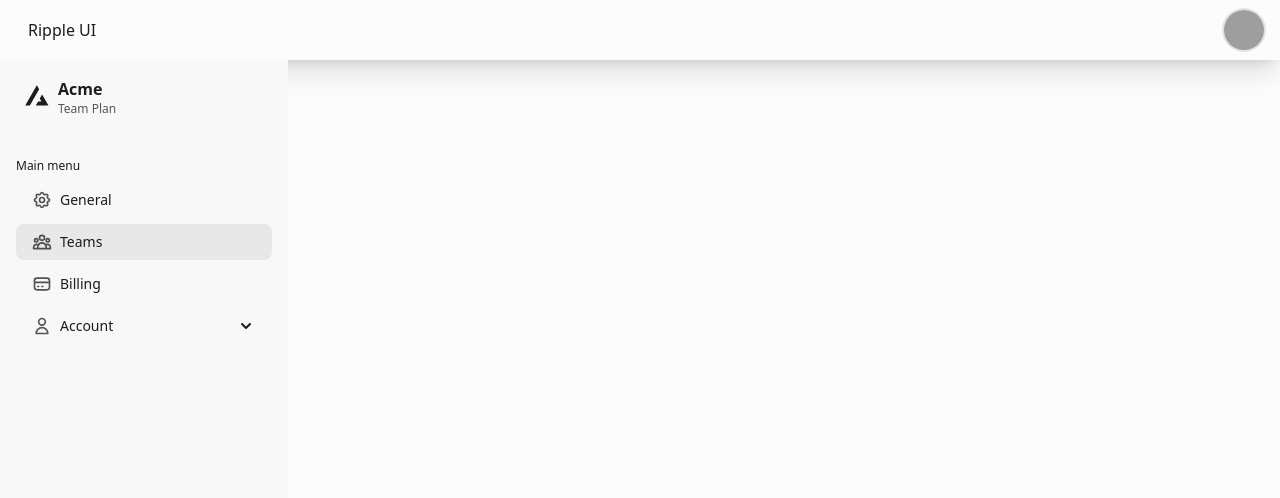
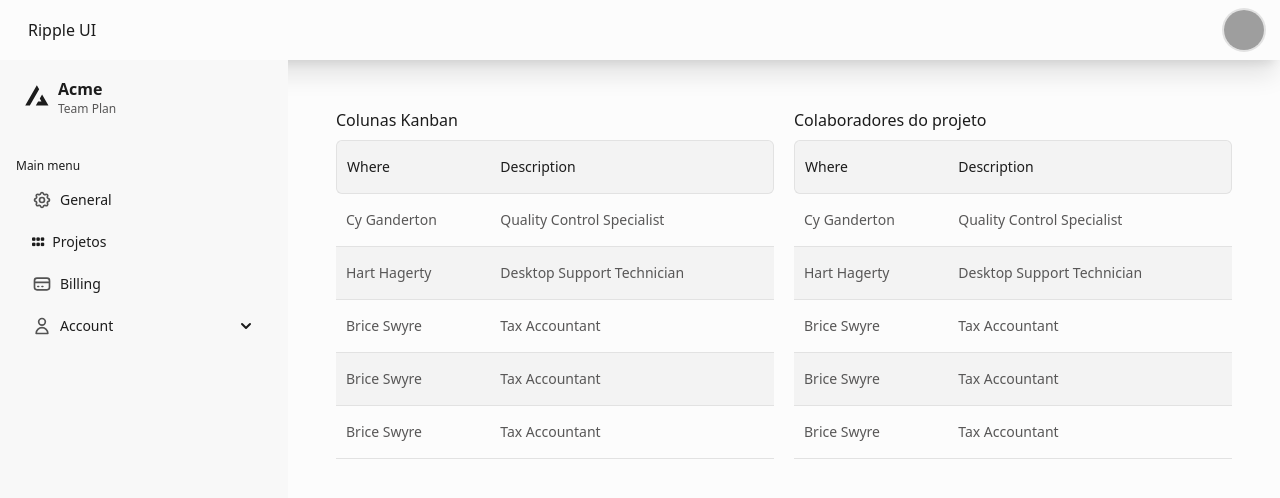
Before and after one commit to fersilverio/dev-trainer-platform, a Vue app: page /projects/1/settings in a window 1280 px wide. Shown: the top 498 px of the page. Built offline with nearby package versions, Linux system fonts and the light colour scheme; grey boxes are pictures that could not be loaded.

Commit message:
Add Font Awesome for icons; update Sidebar and KanbanView for project navigation; create ProjectSettingsView with Kanban columns and collaborators tables

```diff
--- a/index.html
+++ b/index.html
@@ -5,6 +5,9 @@
   <meta charset="UTF-8" />
   <link href="./src/output.css" rel="stylesheet">
   <link rel="icon" type="image/svg+xml" href="/vite.svg" />
+  <link rel="stylesheet" href="https://cdnjs.cloudflare.com/ajax/libs/font-awesome/6.5.2/css/all.min.css"
+    integrity="sha512-SnH5WK+bZxgPHs44uWIX+LLJAJ9/2PkPKZ5QiAj6Ta86w+fsb2TkcmfRyVX3pBnMFcV7oQPJkl9QevSCWr3W6A=="
+    crossorigin="anonymous" referrerpolicy="no-referrer" />
   <meta name="viewport" content="width=device-width, initial-scale=1.0" />
   <title>Vite + Vue + TS</title>
 </head>
--- a/src/components/Sidebar.vue
+++ b/src/components/Sidebar.vue
@@ -29,15 +29,15 @@
                             </svg>
                             <span>General</span>
                         </li>
+                        <RouterLink :to="{ name: 'projects' }">
+                            <li class="menu-item">
+                                <!-- menu-active  class -->
 
-                        <li class="menu-item menu-active">
-                            <svg xmlns="http://www.w3.org/2000/svg" class="h-5 w-5 opacity-75" fill="none"
-                                viewBox="0 0 24 24" stroke="currentColor" stroke-width="2">
-                                <path stroke-linecap="round" stroke-linejoin="round"
-                                    d="M17 20h5v-2a3 3 0 00-5.356-1.857M17 20H7m10 0v-2c0-.656-.126-1.283-.356-1.857M7 20H2v-2a3 3 0 015.356-1.857M7 20v-2c0-.656.126-1.283.356-1.857m0 0a5.002 5.002 0 019.288 0M15 7a3 3 0 11-6 0 3 3 0 016 0zm6 3a2 2 0 11-4 0 2 2 0 014 0zM7 10a2 2 0 11-4 0 2 2 0 014 0z" />
-                            </svg>
-                            <span>Teams</span>
-                        </li>
+                                <i class="fa-solid fa-grip"></i>
+                                <span>Projetos</span>
+
+                            </li>
+                        </RouterLink>
                         <li class="menu-item">
                             <svg xmlns="http://www.w3.org/2000/svg" class="h-5 w-5 opacity-75" fill="none"
                                 viewBox="0 0 24 24" stroke="currentColor" stroke-width="2">
--- a/src/output.css
+++ b/src/output.css
@@ -1220,6 +1220,38 @@ html {
   outline-color: rgb(var(--primary));
 }
 
+.btn-secondary {
+  --tw-bg-opacity: 1;
+  background-color: rgb(var(--secondary)/var(--tw-bg-opacity));
+}
+
+.btn-secondary:focus-visible {
+  outline-color: rgb(var(--secondary));
+}
+
+.btn-outline-primary {
+  --tw-border-opacity: 1;
+  --tw-text-opacity: 1;
+  background-color: transparent;
+  border-color: rgb(var(--primary)/var(--tw-border-opacity));
+  border-width: 2px;
+  color: rgb(var(--primary)/var(--tw-text-opacity));
+  transition-duration: .15s;
+  transition-property: transform,color,background-color,border-color,text-decoration-color,fill,stroke;
+  transition-timing-function: cubic-bezier(.4,0,.2,1);
+}
+
+.btn-outline-primary:hover {
+  --tw-bg-opacity: 1;
+  --tw-text-opacity: 1;
+  background-color: rgb(var(--primary)/var(--tw-bg-opacity));
+  color: rgb(255 255 255/var(--tw-text-opacity));
+}
+
+.btn-outline-primary:focus-visible {
+  outline-color: rgb(var(--primary));
+}
+
 .btn-sm {
   border-radius: .5rem;
   height: 2rem;
@@ -2120,6 +2152,81 @@ html:has(.modal-state:checked) {
   background-color: rgb(var(--red-4)/var(--tw-bg-opacity));
 }
 
+.table {
+  --tw-border-spacing-x: 0px;
+  --tw-border-spacing-y: 0px;
+  border-collapse: initial;
+  border-spacing: var(--tw-border-spacing-x) var(--tw-border-spacing-y);
+  width: 100%;
+}
+
+.table>thead>tr th:first-child {
+  --tw-border-opacity: 1;
+  border-bottom-left-radius: .375rem;
+  border-bottom-width: 1px;
+  border-color: rgb(var(--gray-6)/var(--tw-border-opacity));
+  border-left-width: 1px;
+  border-top-left-radius: .375rem;
+  border-top-width: 1px;
+}
+
+.table>thead>tr th:last-child {
+  border-bottom-right-radius: .375rem;
+  border-right-width: 1px;
+  border-top-right-radius: .375rem;
+}
+
+.table>thead>tr :not(.th:first-child,.th:last-child),.table>thead>tr th:last-child {
+  --tw-border-opacity: 1;
+  border-bottom-width: 1px;
+  border-color: rgb(var(--gray-6)/var(--tw-border-opacity));
+  border-top-width: 1px;
+}
+
+.table>thead>tr>th {
+  --tw-bg-opacity: 1;
+  --tw-text-opacity: 1;
+  background-color: rgb(var(--gray-3)/var(--tw-bg-opacity));
+  color: rgb(var(--content1)/var(--tw-text-opacity));
+  font-weight: 400;
+}
+
+.table>tbody>tr>td,.table>tbody>tr>th,.table>thead>tr>th {
+  font-size: .875rem;
+  line-height: 1.25rem;
+  padding: 1rem .625rem;
+  text-align: start;
+  white-space: nowrap;
+}
+
+.table>tbody>tr>td,.table>tbody>tr>th {
+  --tw-border-opacity: 1;
+  --tw-text-opacity: 1;
+  border-bottom-width: 1px;
+  border-color: rgb(var(--gray-6)/var(--tw-border-opacity));
+  color: rgb(var(--content2)/var(--tw-text-opacity));
+}
+
+.table.table-compact>tbody>tr>td,.table.table-compact>tbody>tr>th {
+  padding-bottom: .625rem;
+  padding-top: .625rem;
+}
+
+.table.table-compact>tbody>tr>td:first-child,.table.table-compact>tbody>tr>td:last-child,.table.table-compact>tbody>tr>td:not(:first-child):not(:last-child),.table.table-compact>tbody>tr>th:first-child,.table.table-compact>tbody>tr>th:last-child,.table.table-compact>tbody>tr>th:not(:first-child):not(:last-child) {
+  padding-left: .625rem;
+  padding-right: .625rem;
+}
+
+.table.table-compact>thead>tr>th {
+  padding-bottom: .625rem;
+  padding-top: .625rem;
+}
+
+.table.table-compact>thead>tr>th:first-child {
+  padding-left: .625rem;
+  padding-right: .625rem;
+}
+
 .card,.table.table-hover>tbody>tr:hover>td,.table.table-hover>tbody>tr:hover>th,.table.table-zebra>tbody>tr:nth-child(2n)>td,.table.table-zebra>tbody>tr:nth-child(2n)>th {
   --tw-bg-opacity: 1;
   background-color: rgb(var(--gray-3)/var(--tw-bg-opacity));
@@ -2644,6 +2751,18 @@ html:has(.modal-state:checked) {
   margin: auto;
 }
 
+.m-4 {
+  margin: 1rem;
+}
+
+.m-6 {
+  margin: 1.5rem;
+}
+
+.m-12 {
+  margin: 3rem;
+}
+
 .mb-2 {
   margin-bottom: 0.5rem;
 }
@@ -2676,8 +2795,16 @@ html:has(.modal-state:checked) {
   margin-top: 15rem;
 }
 
+.mb-4 {
+  margin-bottom: 1rem;
+}
+
 .flex {
   display: flex;
+}
+
+.table {
+  display: table;
 }
 
 .grid {
@@ -2729,6 +2856,10 @@ html:has(.modal-state:checked) {
   max-width: 100%;
 }
 
+.max-w-4xl {
+  max-width: 56rem;
+}
+
 .flex-1 {
   flex: 1 1 0%;
 }
@@ -2759,6 +2890,10 @@ html:has(.modal-state:checked) {
 
 .flex-col {
   flex-direction: column;
+}
+
+.items-start {
+  align-items: flex-start;
 }
 
 .items-center {
@@ -2939,6 +3074,11 @@ html:has(.modal-state:checked) {
   background-color: rgb(202 138 4 / var(--tw-bg-opacity, 1));
 }
 
+.bg-gray-900 {
+  --tw-bg-opacity: 1;
+  background-color: rgb(17 24 39 / var(--tw-bg-opacity, 1));
+}
+
 .p-2 {
   padding: 0.5rem;
 }
--- a/src/router/index.ts
+++ b/src/router/index.ts
@@ -19,6 +19,11 @@ const router = createRouter({
             path: '/projects',
             name: 'projects',
             component: () => import('../views/ProjectsView.vue'),
+        },
+        {
+            path: '/projects/:projectId/settings',
+            name: 'project-settings',
+            component: () => import('../views/ProjectSettingsView.vue'),
         }
 
     ],
--- a/src/views/KanbanView.vue
+++ b/src/views/KanbanView.vue
@@ -1,11 +1,26 @@
 <template>
     <div v-if="!isBusy">
         <div v-if="!columnDefinitions.length" class="mt-60 text-center text-gray-500">
-            Nenhuma coluna de kanban ou tarefas encontradas para este projeto.
+            <div class="flex flex-col items-center gap-4">
+                <p>Nenhuma coluna de kanban ou tarefas encontradas para este projeto.</p>
+                <RouterLink :to="{ name: 'project-settings', params: { projectId: projectId } }">
+                    <button class="btn btn-primary text-lg">
+                        Acessar configurações do projeto
+                    </button>
+                </RouterLink>
+            </div>
         </div>
 
         <div v-else>
             <div class="kanban-board-container flex flex-grow p-6 bg-gray-950 min-h-screen overflow-hidden">
+                <div class="flex justify-between items-start flex-start">
+                    <RouterLink :to="{ name: 'project-settings', params: { projectId: projectId } }">
+                        <button class="btn btn-outline-primary text-sm p-3">
+                            <i class="fa-solid fa-wrench"></i>
+                        </button>
+                    </RouterLink>
+
+                </div>
                 <div class="flex overflow-x-auto full-hd:w-[1700px] ultrawide:w-[2300px] flex-shrink-0 gap-4">
                     <KanbanColumn v-for="column in columnDefinitions" :key="column.id" :columnId="column.id"
                         :title="column.title" v-model:cards="column.cards" @card-moved="handleCardMoved" />
@@ -26,7 +41,7 @@ import KanbanColumn from '../components/KanbanColumn.vue';
 import { api } from '../services/api';
 import type KanbanCard from '../components/KanbanCard.vue';
 import type { AxiosResponse } from 'axios';
-import { useRoute } from 'vue-router';
+import { useRoute, RouterLink } from 'vue-router';
 
 
 type CardMovedEvent =
--- /dev/null
+++ b/src/views/ProjectSettingsView.vue
@@ -0,0 +1,85 @@
+<template>
+    <div class="flex justify-start m-12 gap-5">
+        <div class="flex w-full overflow-x-auto">
+            <div class="flex flex-col w-full gap-2">
+                <h2>Colunas Kanban</h2>
+                <table class="table-zebra table">
+                    <thead>
+                        <tr>
+                            <th>Where</th>
+                            <th>Description</th>
+                        </tr>
+                    </thead>
+                    <tbody>
+                        <tr>
+                            <td>Cy Ganderton</td>
+                            <td>Quality Control Specialist</td>
+                        </tr>
+                        <tr>
+                            <td>Hart Hagerty</td>
+                            <td>Desktop Support Technician</td>
+                        </tr>
+                        <tr>
+                            <td>Brice Swyre</td>
+                            <td>Tax Accountant</td>
+                        </tr>
+                        <tr>
+                            <td>Brice Swyre</td>
+                            <td>Tax Accountant</td>
+                        </tr>
+                        <tr>
+                            <td>Brice Swyre</td>
+                            <td>Tax Accountant</td>
+                        </tr>
+                    </tbody>
+                </table>
+            </div>
+        </div>
+
+
+
+
+
+        <div class="flex w-full overflow-x-auto">
+            <div class="flex flex-col w-full gap-2">
+                <h2>Colaboradores do projeto</h2>
+                <table class="table-zebra table">
+                    <thead>
+                        <tr>
+                            <th>Where</th>
+                            <th>Description</th>
+                        </tr>
+                    </thead>
+                    <tbody>
+                        <tr>
+                            <td>Cy Ganderton</td>
+                            <td>Quality Control Specialist</td>
+                        </tr>
+                        <tr>
+                            <td>Hart Hagerty</td>
+                            <td>Desktop Support Technician</td>
+                        </tr>
+                        <tr>
+                            <td>Brice Swyre</td>
+                            <td>Tax Accountant</td>
+                        </tr>
+                        <tr>
+                            <td>Brice Swyre</td>
+                            <td>Tax Accountant</td>
+                        </tr>
+                        <tr>
+                            <td>Brice Swyre</td>
+                            <td>Tax Accountant</td>
+                        </tr>
+                    </tbody>
+                </table>
+            </div>
+        </div>
+
+
+
+
+    </div>
+</template>
+<script setup lang="ts">
+</script>
```
